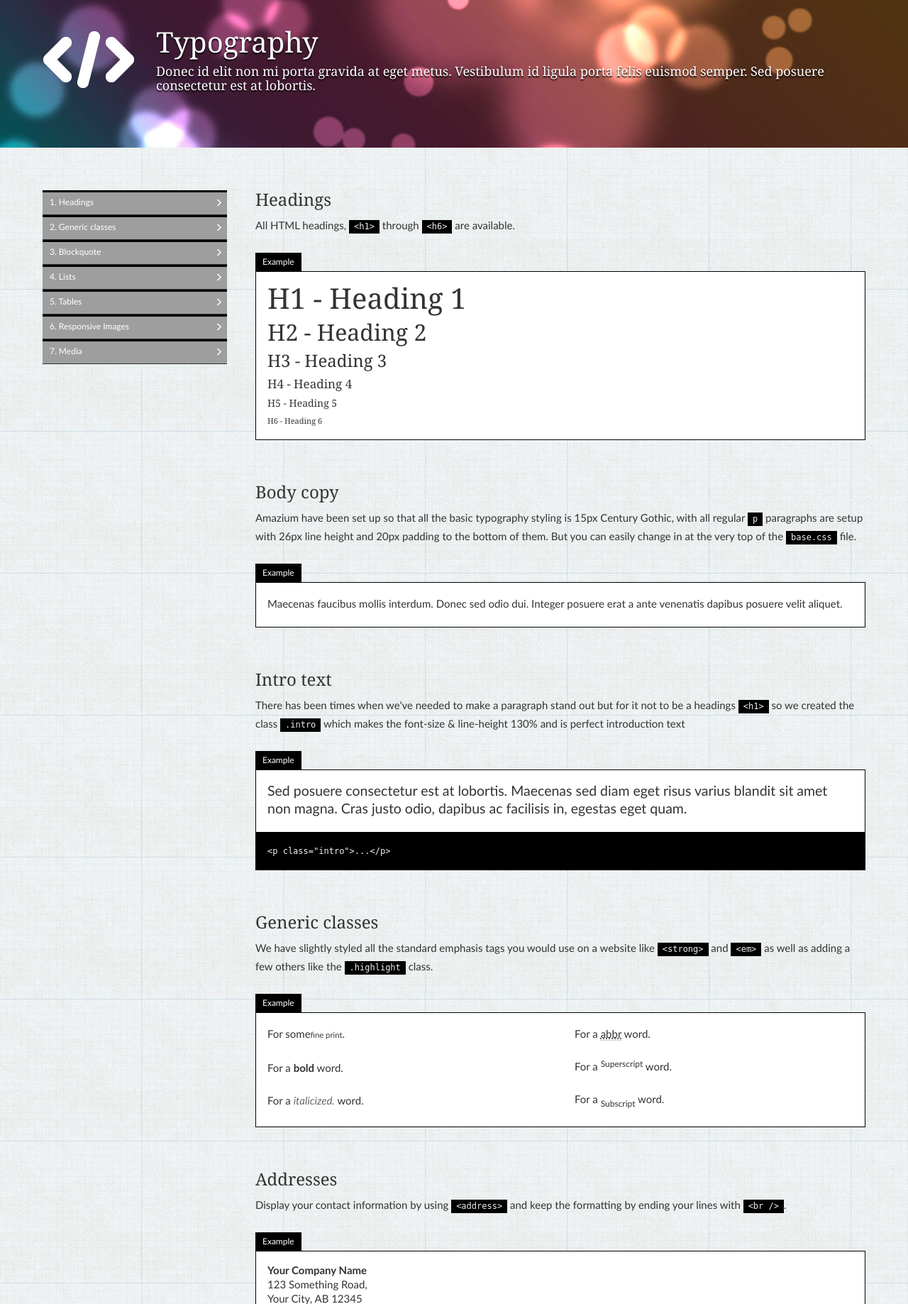
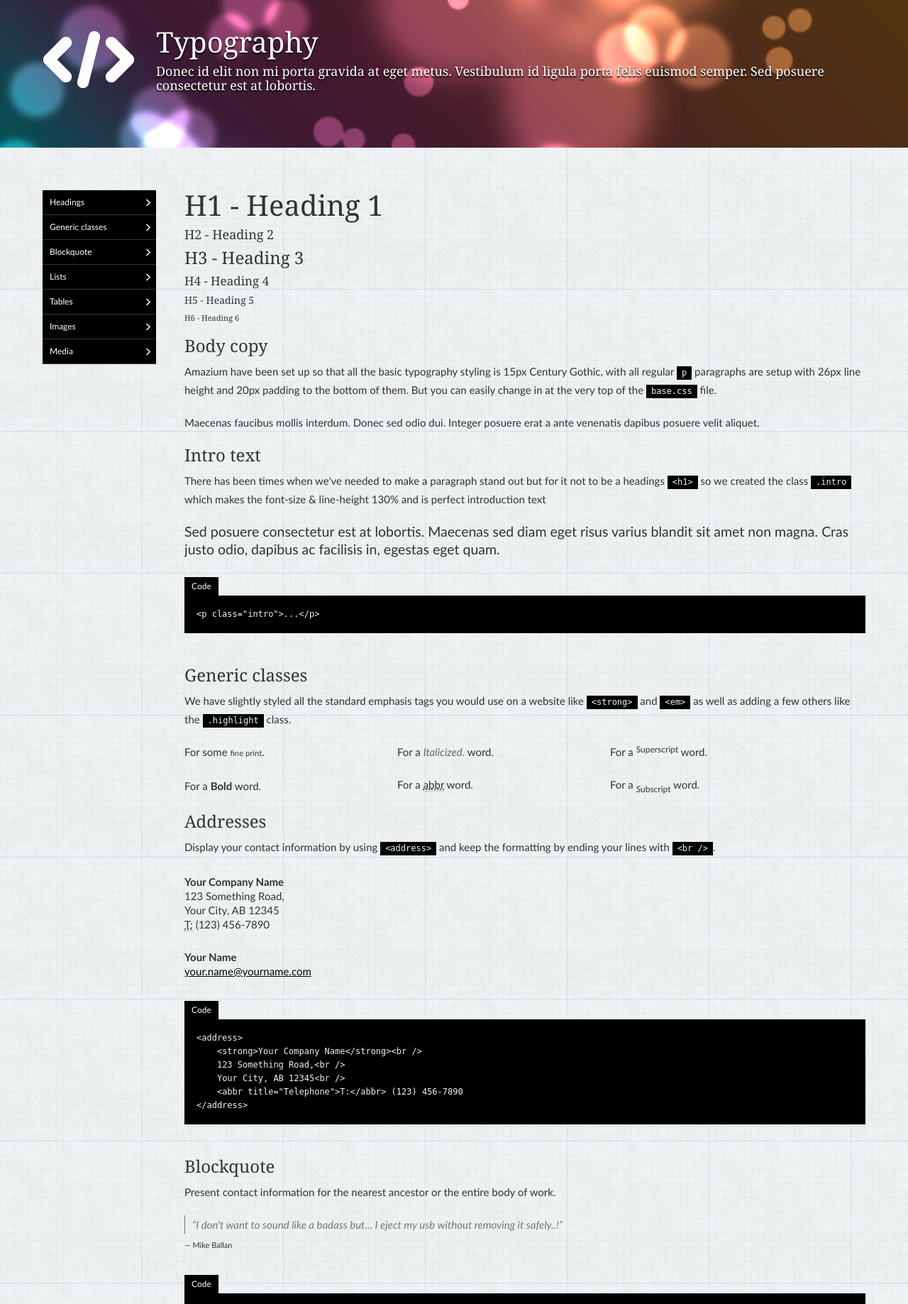
Before and after one commit to MikeBallan/Amazium.co.uk, a PHP site: page /typography.html in a window 1280 px wide. Shown: the part 92-1929 px from the top of the page at 71% size. Run offline with PHP 8.4, Linux system fonts and the light colour scheme; grey boxes are pictures that could not be loaded.

Commit message:
Formatting of code and examples changed

```diff
--- a/grid.html
+++ b/grid.html
@@ -153,6 +153,7 @@
                 <div class="row">
                     <div class="grid_9"><span class="example">9</span></div>
                 </div>
+                <div class="example-title">Code</div>
                 <pre><code>&lt;div class="row"&gt;
     &lt;div class="grid_6"&gt;...&lt;/div&gt;
 &lt;/div&gt;</code></pre>
@@ -173,6 +174,7 @@
                     <div class="grid_7 offset_2"><span class="example">7 with 2 offset</span></div>
                 </div>
 
+                <div class="example-title">Code</div>
                 <pre><code>&lt;div class="row"&gt;
     &lt;div class="grid_4"&gt;...&lt;/div&gt;
     &lt;div class="grid_4 offset_4"&gt;...&lt;/div&gt;
@@ -195,6 +197,7 @@
                     </div>
                 </span>
 
+                <div class="example-title">Code</div>
                 <pre><code>&lt;div class="row"&gt;
     &lt;div class="grid_12"&gt;
         &lt;p&gt;...&lt;/p&gt;
@@ -277,6 +280,7 @@
                         <td class="last">show-phone</td>
                     </tr>
                 </table>
+                <div class="example-title">Code</div>
                 <pre><code>&lt;img src="images/tablet.png" alt="tablet" class="hide-tablet"&gt;</code></pre>
             </article>
 
@@ -284,6 +288,7 @@
                 <h3 class="section">Media queries</h3>
                 <p>Nulla vitae elit libero, a pharetra augue. Curabitur blandit tempus porttitor. Donec sed odio dui. Cras mattis consectetur purus sit amet fermentum.</p>
                 <p>Nulla vitae elit libero, a pharetra augue. Morbi leo risus, porta ac consectetur ac, vestibulum at eros. Aenean lacinia bibendum nulla sed consectetur. Lorem ipsum dolor sit amet, consectetur adipiscing elit. Nullam quis risus eget urna mollis ornare vel eu leo.</p>
+                <div class="example-title">Code</div>
                 <pre><code>/***** Screen Bigger than 960px *****/
 @media only screen and (min-width:1200px) { ... }
 
--- a/includes/base.css
+++ b/includes/base.css
@@ -239,9 +239,11 @@ fieldset.correct select                         { margin:6px 0 0 0; color:#46884
 
 /***** Buttons *****/
 
+a.btn                           				{ margin:6px 6px 6px 0; padding:3px 30px 3px 6px; display:inline-block; font:15px/20px "Century Gothic", "Trebuchet MS", Helvetica, sans-serif; font-weight:bold; color:#fff; border:1px solid #000; width:auto; text-decoration:none; background:#000 url(../images/btn-arrow.png) no-repeat right; cursor:pointer; -webkit-appearance:none; }
+
 input[type="button"],
 input[type="submit"],
-input[type="reset"]                             { margin:6px 6px 6px 0; padding:3px 30px 3px 6px; display:inline-block; font:15px/20px "Century Gothic", "Trebuchet MS", Helvetica, sans-serif; font-weight:bold; color:#fff; border:1px solid #C60F13; float:left; width:auto; background:#C60F13 url(../images/btn-arrow.png) no-repeat right; cursor:pointer; -webkit-appearance:none; }
+input[type="reset"]                             { margin:6px 6px 6px 0; padding:3px 30px 3px 6px; display:inline-block; font:15px/20px "Century Gothic", "Trebuchet MS", Helvetica, sans-serif; font-weight:bold; color:#fff; border:1px solid #000; float:left; width:auto; background:#000 url(../images/btn-arrow.png) no-repeat right; cursor:pointer; -webkit-appearance:none; }
 
 input[type="button"]                            { color:#FFF; border-color:#000; background-color:#333; }
 input[type="submit"]                            { color:#FFF; border-color:#1c7c93; background-color:#2399B5; }
--- a/includes/layout.css
+++ b/includes/layout.css
@@ -34,9 +34,9 @@ div.example .grid_4                             { width:311px; }
 div.example .grid_6                             { width:414px; }
 div.example .grid_9                             { width:654px; }
 div.example .grid_12                            { width:894px; }
-div.example form                                { margin:0; }
-div.example fieldset                            { margin:0 0 16px 0; }
-pre code                                        { margin:0 0 26px 0; }
+form                                			{ margin:0; }
+fieldset                            { margin:0 0 16px 0; }
+pre code                                        { margin:0 0 46px 0; }
 
 /***** Navigation *****/
 
@@ -63,9 +63,9 @@ a.navigation-btn img                            { padding:4px 0 0 0; width:36px;
 
 .sticky			                                { position:fixed; top:80px; }
 
-.sidenav                                        { margin:0; padding:0; display:block; width:208px; }
+.sidenav                                        { margin:0; padding:0; display:block; width:100%; }
 .sidenav ul                                     { margin:0; padding:0; display:block; list-style:none; background-color:#000; }
-.sidenav li                                     { margin:0; padding:0; display:block; }
+.sidenav li                                     { margin:0; padding:0; display:block; background-image:none; }
 .sidenav li a                                   { display:block; font-weight:normal; padding:8px 10px; text-decoration:none; color:#FFF; font-size:12px; border-bottom:1px solid #333; background:transparent url(../images/btn-arrow.png) no-repeat right; }
 .sidenav li a:hover,
 .sidenav li a.active                            {  background-color:#2399b5; color:#FFF; }
@@ -136,7 +136,7 @@ div.example .grid_12                            { width:894px; }
 
 /***** Side Navigation *****/
 
-.sidenav                                        { width:260px; }
+.sidenav                                        { width:160px; }
 
 /***** Content 01 *****/
 
--- a/setting-up.html
+++ b/setting-up.html
@@ -136,6 +136,7 @@
                 <h3 class="section">File structure</h3>
                 <p>Within the download you'll find the following file structure and contents, logically grouping common assets and providing both compiled and minified variations.</p>
                 <p>Once downloaded, unzip the compressed folder to see the structure of (the compiled) Bootstrap. You'll see something like this:</p>
+                <div class="example-title">Code</div>
                 <pre><code>Amazium/
 ├── css/
 │   ├── amazium.css
@@ -197,6 +198,7 @@
                 <h3 class="section">Basic HTML template</h3>
                 <p>With a brief intro into the contents out of the way, we can focus on putting Bootstrap to use. To do that, we'll utilize a basic HTML template that includes everything we mentioned in the File structure.</p>
                 <p>Now, here's a look at a typical HTML file:</p>
+                <div class="example-title">Code</div>
                 <pre><code>&lt;!doctype html&gt;
 &lt;html lang="en"&gt;
 &lt;head&gt;
--- a/typography.html
+++ b/typography.html
@@ -110,74 +110,64 @@
 
 <div id="content-02">
     <div class="row">
-        <div class="grid_3">
+        <div class="grid_2">
             <div id="nav-holder">
                 <div id="sidenav" class="sidenav">
                     <ul>
-                        <li><a href="#headings">1. Headings</a></li>
-                        <li><a href="#generic">2. Generic classes</a></li>
-                        <li><a href="#blockquote">3. Blockquote</a></li>
-                        <li><a href="#lists">4. Lists</a></li>
-                        <li><a href="#tables">5. Tables</a></li>
-                        <li><a href="#images">6. Responsive Images</a></li>
-                        <li><a href="#media">7. Media</a></li>
+                        <li><a href="#headings">Headings</a></li>
+                        <li><a href="#generic">Generic classes</a></li>
+                        <li><a href="#blockquote">Blockquote</a></li>
+                        <li><a href="#lists">Lists</a></li>
+                        <li><a href="#tables">Tables</a></li>
+                        <li><a href="#images">Images</a></li>
+                        <li><a href="#media">Media</a></li>
                     </ul>
                 </div>
             </div>
         </div>
-        <div class="grid_9">
+        <div class="grid_10">
             <article id="headings">
-                <h3 class="section">Headings</h3>
-                <p>All HTML headings, <code>&lt;h1&gt;</code> through <code>&lt;h6&gt;</code> are available.</p>
-                <div class="example-title">Example</div>
-                <div class="example">
                 <h1>H1 - Heading 1</h1>
                 <h2>H2 - Heading 2</h2>
                 <h3>H3 - Heading 3</h3>
                 <h4>H4 - Heading 4</h4>
                 <h5>H5 - Heading 5</h5>
                 <h6>H6 - Heading 6</h6>
-                </div>
 
                 <h3>Body copy</h3>
                 <p>Amazium have been set up so that all the basic typography styling is 15px Century Gothic, with all regular <code>p</code> paragraphs are setup with 26px line height and 20px padding to the bottom of them. But you can easily change in at the very top of the <code>base.css</code> file.</p>
-                <div class="example-title">Example</div>
-                <div class="example">
                 <p>Maecenas faucibus mollis interdum. Donec sed odio dui. Integer posuere erat a ante venenatis dapibus posuere velit aliquet.</p>
-                </div>
+
 
                 <h3>Intro text</h3>
                 <p>There has been times when we've needed to make a paragraph stand out but for it not to be a headings <code>&lt;h1&gt;</code> so we created the class <code>.intro</code> which makes the font-size & line-height 130% and is perfect introduction text</p>
-                <div class="example-title">Example</div>
-                <div class="example">
                 <p class="intro">Sed posuere consectetur est at lobortis. Maecenas sed diam eget risus varius blandit sit amet non magna. Cras justo odio, dapibus ac facilisis in, egestas eget quam.</p>
-                </div>
+                <div class="example-title">Code</div>
                 <pre><code>&lt;p class="intro"&gt;...&lt;/p&gt;</code></pre>
             </article>
 
             <article id="generic">
                 <h3 class="section">Generic classes</h3>
                 <p>We have slightly styled all the standard emphasis tags you would use on a website like <code>&lt;strong&gt;</code> and <code>&lt;em&gt;</code> as well as adding a few others like the <code>.highlight</code> class.</p>
-                <div class="example-title">Example</div>
-                <div class="example">
+
                 <div class="row">
-                        <div class="grid_4">
-                            <p>For some<small>fine print</small>.</p>
-                            <p>For a <strong>bold</strong> word.</p>
-                            <p>For a <em>italicized.</em> word.</p>
+                    <div class="grid_3">
+                        <p>For some <small>fine print</small>.</p>
+                        <p>For a <strong>Bold</strong> word.</p>
+                    </div>
+                    <div class="grid_3">
+                        <p>For a <em>Italicized.</em> word.</p>
+                        <p>For a <abbr title="Abbreviations">abbr</abbr> word.</p>
                     </div>
                     <div class="grid_4">
-                            <p>For a <abbr title="Abbreviations">abbr</abbr> word.</p>
                         <p>For a <sup>Superscript</sup> word.</p>
                         <p>For a <sub>Subscript</sub> word.</p>
                     </div>
                 </div>
-                </div>
+
 
                 <h3>Addresses</h3>
                 <p>Display your contact information by using <code>&lt;address&gt;</code> and keep the formatting by ending your lines with <code>&lt;br /&gt;</code>.</p>
-                <div class="example-title">Example</div>
-                <div class="example">
                 <address>
                     <strong>Your Company Name</strong><br>
                     123 Something Road,<br>
@@ -188,7 +178,7 @@
                     <strong>Your Name</strong><br>
                     <a href="mailto:#">your.name@yourname.com</a>
                 </address>
-                </div>
+                <div class="example-title">Code</div>
                 <pre><code>&lt;address&gt;
     &lt;strong>Your Company Name&lt;/strong>&lt;br /&gt;
     123 Something Road,&lt;br /&gt;
@@ -200,15 +190,13 @@
             <article id="blockquote">
                 <h3 class="section">Blockquote</h3>
                 <p>Present contact information for the nearest ancestor or the entire body of work.</p>
-                <div class="example-title">Example</div>
-                <div class="example">
                 <figure>
                     <blockquote cite="http://www.amazium.co.uk">
                         <p>I don't want to sound like a badass but... I eject my usb without removing it safely..!</p>
                     </blockquote>
                     <figcaption>Mike Ballan</figcaption>
                 </figure>
-                </div>
+                <div class="example-title">Code</div>
                 <pre><code>&lt;figure&gt;
     &lt;blockquote cite="http://www.amazium.co.uk"&gt;
         &lt;p&gt;I don't want to sound like a badass but... I eject my usb without removing it safely..!&lt;/p&gt;
@@ -222,8 +210,6 @@
             <article id="lists">
                 <h3 class="section">Lists</h3>
                 <p>For the standard <code>&lt;ul&gt;</code> bullet point weve replace the normal boring dot with a graphic which can be easily changed as well as that if you wish to have a circle, square or disc all you need to do is include the relevant class to the <code>&lt;ul&gt;</code> as shown in example 3 below.</p>
-                <div class="example-title">Example</div>
-                <div class="example">
                 <h4>Unordered list</h4>
                 <ul>
                     <li>Praesent commodo cursus magna, vel scelerisque nisl consectetur et.</li>
@@ -237,13 +223,12 @@
                     </li>
                     <li>Sed posuere consectetur est at lobortis.</li>
                 </ul>
-                </div>
+                <div class="example-title">Code</div>
                 <pre><code>&lt;ul&gt;
     &lt;li&gt;...&lt;/li&gt;
 &lt;/ul&gt;</code></pre>
 
-                <div class="example-title">Example</div>
-                <div class="example">
+
                 <h4>Ordered list</h4>
                 <ol>
                     <li>Praesent commodo cursus magna, vel scelerisque nisl consectetur et.</li>
@@ -257,13 +242,11 @@
                     </li>
                     <li>Sed posuere consectetur est at lobortis.</li>
                 </ol>
-                </div>
+                <div class="example-title">Code</div>
                 <pre><code>&lt;ol&gt;
     &lt;li&gt;...&lt;/li&gt;
 &lt;/ol&gt;</code></pre>
 
-                <div class="example-title">Example</div>
-                <div class="example">
                 <h4>Circles</h4>
                 <ul class="circle">
                     <li>Praesent commodo cursus magna, vel scelerisque nisl consectetur et.</li>
@@ -277,13 +260,11 @@
                     </li>
                     <li>Sed posuere consectetur est at lobortis.</li>
                 </ul>
-                </div>
+                <div class="example-title">Code</div>
                 <pre><code>&lt;ul class="circle"&gt;
     &lt;li&gt;...&lt;/li&gt;
 &lt;/ul&gt;</code></pre>
 
-                <div class="example-title">Example</div>
-                <div class="example">
                 <h4>Squares</h4>
                 <ul class="square">
                     <li>Praesent commodo cursus magna, vel scelerisque nisl consectetur et.</li>
@@ -297,7 +278,7 @@
                     </li>
                     <li>Sed posuere consectetur est at lobortis.</li>
                 </ul>
-                </div>
+                <div class="example-title">Code</div>
                 <pre><code>&lt;ul class="circle"&gt;
     &lt;li&gt;...&lt;/li&gt;
 &lt;/ul&gt;</code></pre>
@@ -305,14 +286,12 @@
 
                 <h3>Definition Lists</h3>
                 <p>A list of terms with their associated descriptions.</p>
-                <div class="example-title">Example</div>
-                <div class="example">
                 <dl>
                     <dt>Definition title</dt>
                     <dd>Definition data - Etiam porta sem malesuada magna mollis euismod. Donec id elit non mi porta gravida at eget metus.</dd>
                     <dd>Definition data - Maecenas faucibus mollis interdum. Donec sed odio dui. Donec ullamcorper nulla non metus auctor fringilla.</dd>
                 </dl>
-                </div>
+                <div class="example-title">Code</div>
                 <pre><code>&lt;dl&gt;
     &lt;dt>Definition title&lt;/dt&gt;
     &lt;dd>Definition data&lt;/dd&gt;
@@ -324,8 +303,6 @@
                 <p>Weve also included some styling for tables which to be honest I haven't used that much outside building emails but it's there in case you ever need it..!</p>
                 <p>In Amazium I've included some styling for table elements like Table Headings <code>&lt;th&gt;</code> and the option to have odd and even table rows as well as the ability to highlight a cell in your table..!</p>
 
-                <div class="example-title">Example</div>
-                <div class="example">
                 <table summary="This is an example of a table">
                     <caption>Caption</caption>
                     <thead>
@@ -348,7 +325,7 @@
                         </tr>
                     </tbody>
                 </table>
-                </div>
+                <div class="example-title">Code</div>
                 <pre><code>&lt;table summary="This is an example of a table"&gt;
     &lt;caption>Caption&lt;/caption&gt;
     &lt;thead&gt;
@@ -377,17 +354,15 @@
                 <h3 class="section">Responsive Images</h3>
                 <p>Seeing how you website will be responsive there will be times when you will need your images to be responsive to and with this in mind I've made a nice little style to make any image 100% responsive, all you need to do is add this little class to your image: <code>class="max-img"</code> and hay presto responsive images..!</p>
                 <p>The images below are sitting in a <code>grid_6</code> and a <code>grid_3</code> but you will notice that the with and height will change based on the screen size.</p>
-                <div class="example-title">Example</div>
-                <div class="example">
                 <div class="row">
                     <div class="grid_6">
                         <p><img src="images/blank.jpg" border="0" alt="blank image" class="max-img"></p>
                     </div>
-                        <div class="grid_3">
+                    <div class="grid_4">
                         <p><img src="images/blank.jpg" border="0" alt="blank image" class="max-img"></p>
                     </div>
                 </div>
-                </div>
+                <div class="example-title">Code</div>
                 <pre><code>&lt;img src="images/blank.jpg" border="0" alt="blank image" class="max-img"&gt;</code></pre>
             </article>
 
@@ -395,23 +370,21 @@
                 <h3 class="section">Media</h3>
                 <p>As mentioned above about images I suspect that you would also like to have all your videos be responsive as well and with this in mind I had to do a little searching around on the web to find the answer for this which is very simple.</p>
                 <p>All you will need to do is wrap your video with a div that has a class called <code>.media</code> and thats it one responsive video..!</p>
-                <div class="example-title">Example</div>
-                <div class="example">
                 <div class="row">
-                        <div class="grid_4">
+                    <div class="grid_5">
                         <h3>Vimeo</h3>
                         <div class="media">
                             <iframe src="http://player.vimeo.com/video/21465475?title=0&amp;byline=0&amp;portrait=0&amp;color=ffffff&amp;autoplay=0" frameborder="0"></iframe>
                         </div>
                     </div>
-                        <div class="grid_4">
+                    <div class="grid_5">
                         <h3>YouTube</h3>
                         <div class="media">
                             <iframe src="http://www.youtube.com/embed/d3J12dNz4xo" frameborder="0" allowfullscreen></iframe>
                         </div>
                     </div>
                 </div>
-                </div>
+                <div class="example-title">Code</div>
                 <pre><code>&lt;div class="media"&gt;
     &lt;iframe src="video_link_here" frameborder="0"&gt;&lt;/iframe&gt;
 &lt;/div&gt;</code></pre>
```
Also changed, not shown: forms.html (+25 -45 lines). Lines whose indentation alone changed are shown as unchanged.
